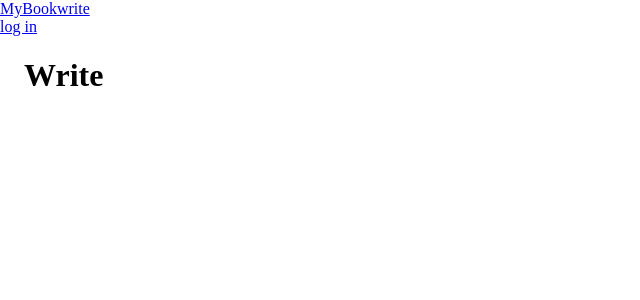
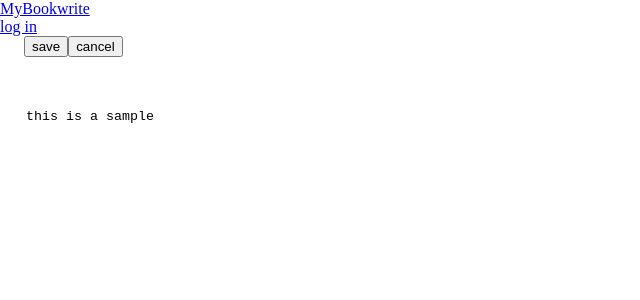
Before and after one commit to holahoon/daily-journal, a React (Create React App) app: page /write in a window 1280 px wide. Shown: the top 300 px of the page, without its empty margins (0-640 px from the left). Built offline with nearby package versions, Linux system fonts and the light colour scheme; no server answers.

Commit message:
saving write page work. It now can take user inputs

```diff
--- a/src/App.css
+++ b/src/App.css
@@ -6,3 +6,12 @@ html,
 body {
   margin: 0;
 }
+
+input,
+textarea {
+  outline: none;
+}
+
+textarea {
+  resize: none;
+}
--- a/src/containers/Home.js
+++ b/src/containers/Home.js
@@ -1,4 +1,5 @@
 import { useState } from "react";
+import { useHistory } from "react-router-dom";
 import { makeStyles } from "@material-ui/core/styles";
 
 import CalendarComponent from "components/calendar/CalendarComponent";
@@ -36,6 +37,7 @@ const testData = [
 
 function Home() {
   const [isModalOpen, setIsModalOpen] = useState(false);
+  const history = useHistory();
   const classes = useStyles();
 
   const onToggleModalHandler = () => {
@@ -43,7 +45,7 @@ function Home() {
   };
 
   const onEditHandler = () => {
-    console.log("editing");
+    history.push("/write");
   };
 
   const onDeleteHandler = () => {
--- a/src/containers/Write.js
+++ b/src/containers/Write.js
@@ -1,9 +1,57 @@
-function Write() {
+import { useState } from "react";
+import { makeStyles } from "@material-ui/core";
+
+export default function Write() {
+  const [messageInputValue, setMessageInputValue] = useState(
+    "this is a sample"
+  );
+
+  const classes = useStyles();
+
+  const onChangeHandler = (e) => {
+    const {
+      target: { value },
+    } = e;
+
+    setMessageInputValue(value);
+  };
+
+  const onSaveHandler = () => {
+    console.log("save");
+  };
+
+  const onCancelHandler = () => {
+    console.log("cancel");
+  };
+
   return (
     <div>
-      <h1>Write</h1>
+      <div>
+        <button onClick={onSaveHandler}>save</button>
+        <button onClick={onCancelHandler}>cancel</button>
+      </div>
+
+      <form className={classes.form}>
+        <textarea
+          className={classes.textArea}
+          rows='1'
+          placeholder='Write your thoughts here...'
+          name='messageText'
+          value={messageInputValue}
+          onChange={onChangeHandler}
+        />
+      </form>
     </div>
   );
 }
 
-export default Write;
+const useStyles = makeStyles({
+  form: {
+    marginTop: "50px",
+  },
+  textArea: {
+    width: "100%",
+    height: "700px",
+    border: "none",
+  },
+});
```
